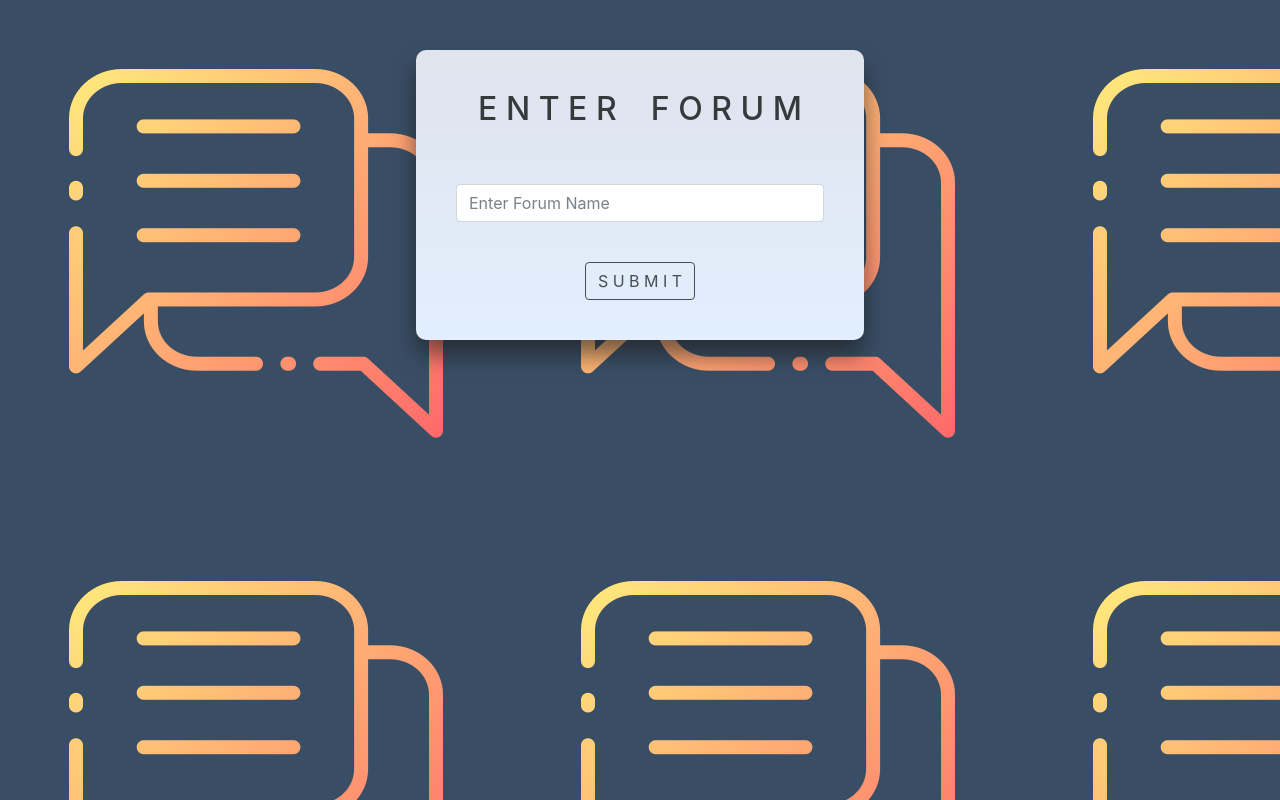
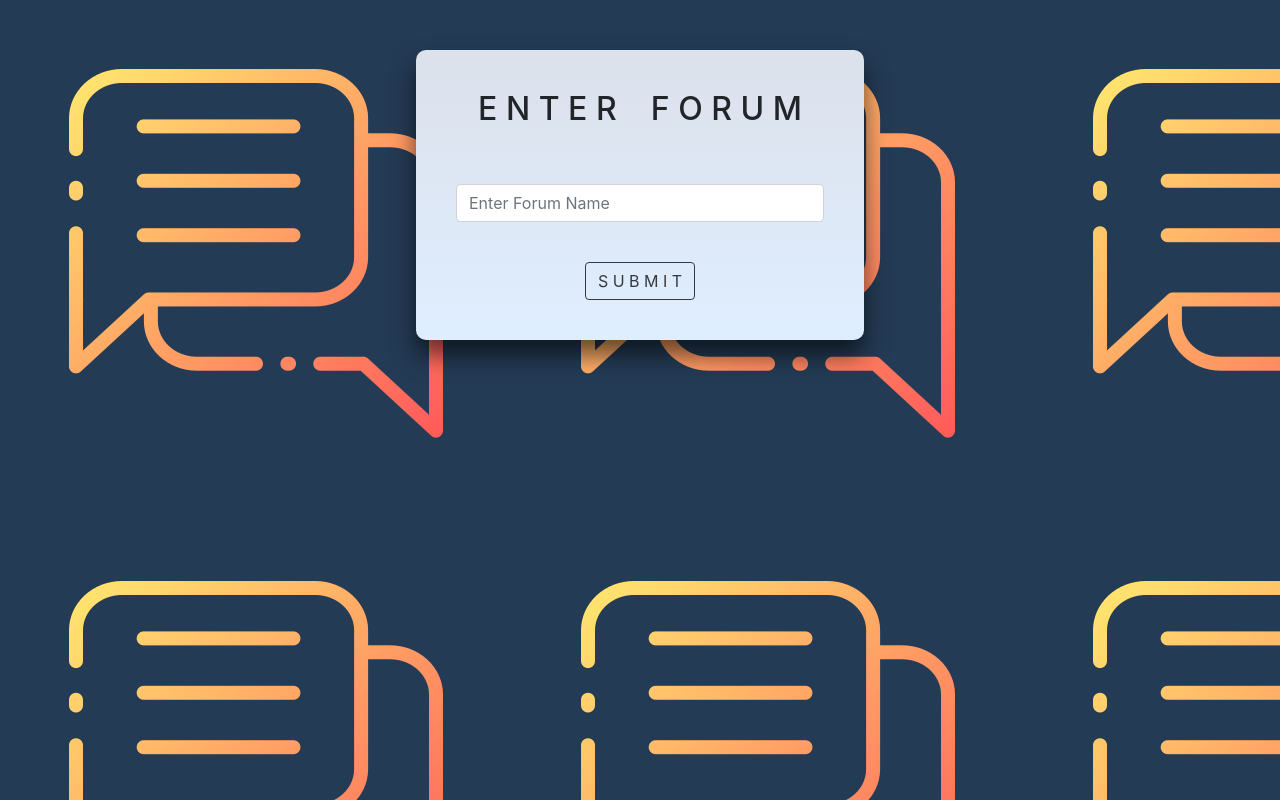
Before and after one commit to Jeswin-8802/Chat4J, a Django app: page /enter_forum/ in a window 1280 px wide. Run offline with Django 4.2, Linux system fonts and the light colour scheme; the visitor is signed in with stand-in values (Sample User, id 1).

Commit message:
Update enter_forum.html
removing opacity

```diff
--- a/templates/enter_forum.html
+++ b/templates/enter_forum.html
@@ -23,7 +23,6 @@
             background-color: #243b55;
             width: 100%;
             height: 100%;
-            opacity: 0.9;
         }
     </style>
     <!-- CSS End -->
```
